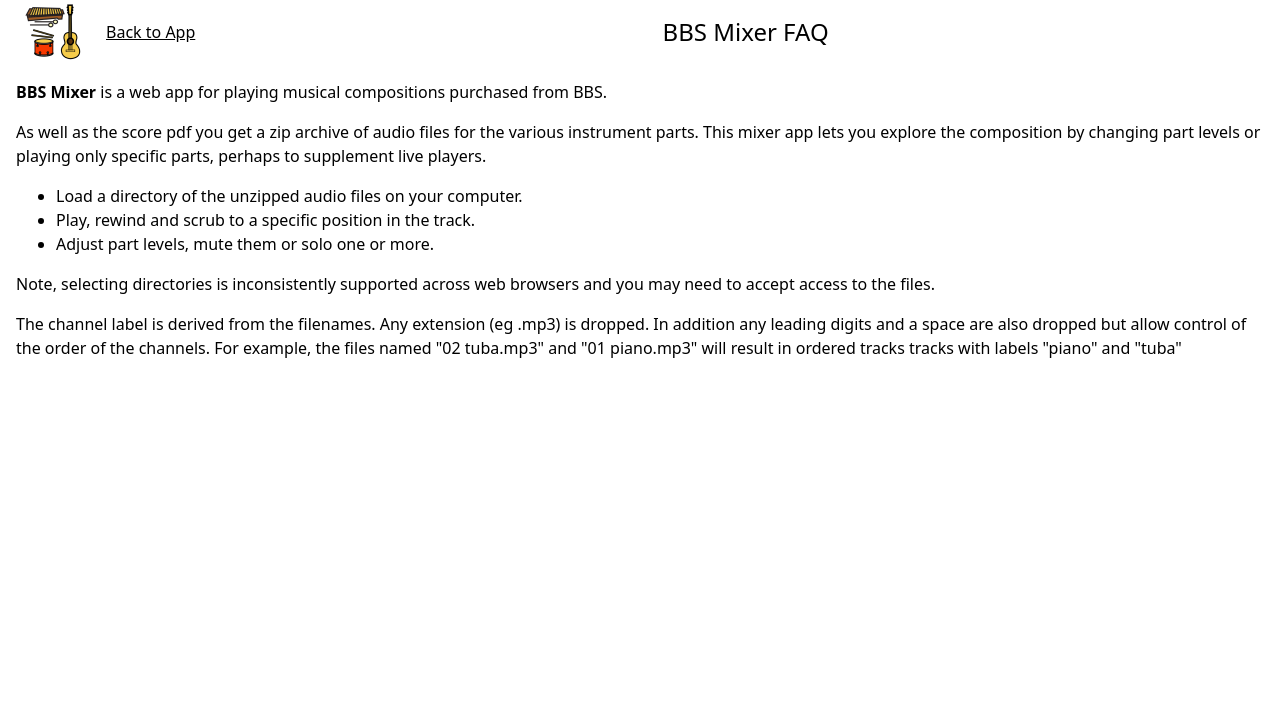
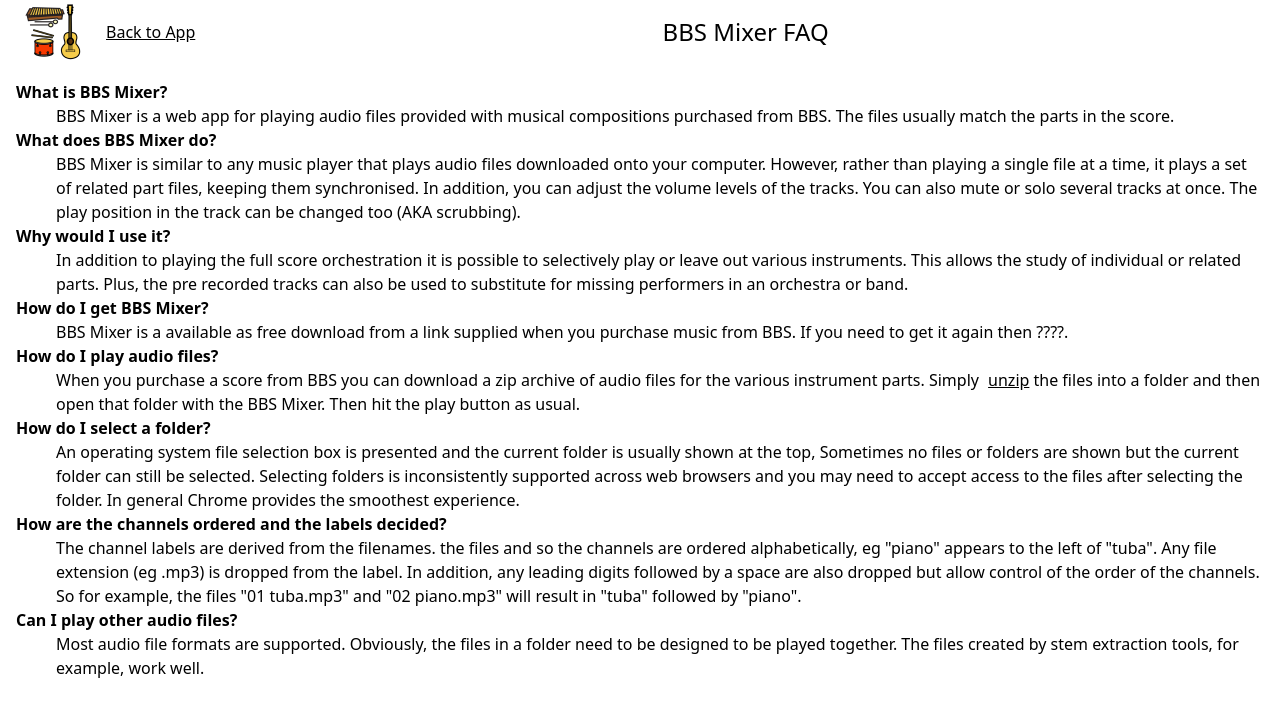
Before and after one commit to music-practice-tools/bbs-mixer, a SvelteKit app: page /faq in a window 1280 px wide. Shown: the top 716 px of the page. Built offline with nearby package versions, Linux system fonts and the light colour scheme.

Commit message:
Write FAQ

```diff
--- a/src/lib/FilePicker.svelte
+++ b/src/lib/FilePicker.svelte
@@ -26,7 +26,7 @@
       }
       return { dir: directoryHandle.name, files: fileHandles }
     } else {
-      alert("Your browser doesn't support selecting a directory")
+      alert("Your browser doesn't support selecting a folder")
     }
   }
 
--- a/src/lib/MediaSelector.svelte
+++ b/src/lib/MediaSelector.svelte
@@ -59,7 +59,7 @@
   <fieldset id="buttons">
     <legend>Select audio files to load into mixer tracks.</legend>
     <FilePicker
-      buttonText="Directory"
+      buttonText="Folder"
       on:filesSelected={handleFiles} />
     <!--    <FilePicker
       buttonText="Directory 2"
--- a/src/routes/+layout.svelte
+++ b/src/routes/+layout.svelte
@@ -41,7 +41,6 @@
   }
 
   :global(fieldset) {
-    display: block;
     margin-left: 2px;
     margin-right: 2px;
     padding-top: 0.35em;
@@ -51,8 +50,23 @@
     border: 2px groove (internal value);
   }
 
+  :global(dl) {
+    margin-top: 1em;
+    margin-bottom: 1em;
+    margin-left: 0;
+    margin-right: 0;
+  }
+
+  :global(dt) {
+    font-weight: bold;
+  }
+
+  :global(dd) {
+    display: block;
+    margin-left: 40px;
+  }
+
   :global(legend) {
-    display: block;
     padding-left: 2px;
     padding-right: 2px;
     border: none;
--- a/src/routes/faq/+page.svelte
+++ b/src/routes/faq/+page.svelte
@@ -1,36 +1,75 @@
 <script>
+  import Layout from '../+layout.svelte'
 </script>
 
-<p>
-  <strong>BBS Mixer</strong> is a web app for playing musical compositions purchased
-  from BBS.
-</p>
+<dl>
+  <dt>What is BBS Mixer?</dt>
+  <dd>
+    BBS Mixer is a web app for playing audio files provided with musical
+    compositions purchased from BBS. The files usually match the parts in the
+    score.
+  </dd>
 
-<p>
-  As well as the score pdf you get a zip archive of audio files for the various
-  instrument parts. This mixer app lets you explore the composition by changing
-  part levels or playing only specific parts, perhaps to supplement live
-  players.
-</p>
+  <dt>What does BBS Mixer do?</dt>
+  <dd>
+    BBS Mixer is similar to any music player that plays audio files downloaded
+    onto your computer. However, rather than playing a single file at a time, it
+    plays a set of related part files, keeping them synchronised. In addition,
+    you can adjust the volume levels of the tracks. You can also mute or solo
+    several tracks at once. The play position in the track can be changed too
+    (AKA scrubbing).
+  </dd>
 
-<ul role="list">
-  <li>Load a directory of the unzipped audio files on your computer.</li>
-  <li>Play, rewind and scrub to a specific position in the track.</li>
-  <li>Adjust part levels, mute them or solo one or more.</li>
-</ul>
+  <dt>Why would I use it?</dt>
+  <dd>
+    In addition to playing the full score orchestration it is possible to
+    selectively play or leave out various instruments. This allows the study of
+    individual or related parts. Plus, the pre recorded tracks can also be used
+    to substitute for missing performers in an orchestra or band.
+  </dd>
 
-<p>
-  Note, selecting directories is inconsistently supported across web browsers
-  and you may need to accept access to the files.
-</p>
+  <dt>How do I get BBS Mixer?</dt>
+  <dd>
+    BBS Mixer is a available as free download from a link supplied when you
+    purchase music from BBS. If you need to get it again then ????.
+  </dd>
 
-<p>
-  The channel label is derived from the filenames. Any extension (eg .mp3) is
-  dropped. In addition any leading digits and a space are also dropped but allow
-  control of the order of the channels. For example, the files named "02
-  tuba.mp3" and "01 piano.mp3" will result in ordered tracks tracks with labels
-  "piano" and "tuba"
-</p>
+  <dt>How do I play audio files?</dt>
+  <dd>
+    When you purchase a score from BBS you can download a zip archive of audio
+    files for the various instrument parts. Simply <a
+      href="https://support.apple.com/en-gb/guide/mac-help/mchlp2528/mac"
+      >unzip</a> the files into a folder and then open that folder with the BBS Mixer.
+    Then hit the play button as usual.
+  </dd>
+
+  <dt>How do I select a folder?</dt>
+  <dd>
+    An operating system file selection box is presented and the current folder
+    is usually shown at the top, Sometimes no files or folders are shown but the
+    current folder can still be selected. Selecting folders is inconsistently
+    supported across web browsers and you may need to accept access to the files
+    after selecting the folder. In general Chrome provides the smoothest
+    experience.
+  </dd>
+
+  <dt>How are the channels ordered and the labels decided?</dt>
+  <dd>
+    The channel labels are derived from the filenames. the files and so the
+    channels are ordered alphabetically, eg "piano" appears to the left of
+    "tuba". Any file extension (eg .mp3) is dropped from the label. In addition,
+    any leading digits followed by a space are also dropped but allow control of
+    the order of the channels. So for example, the files "01 tuba.mp3" and "02
+    piano.mp3" will result in "tuba" followed by "piano".
+  </dd>
+
+  <dt>Can I play other audio files?</dt>
+  <dd>
+    Most audio file formats are supported. Obviously, the files in a folder need
+    to be designed to be played together. The files created by stem extraction
+    tools, for example, work well.
+  </dd>
+</dl>
 
 <style>
 </style>
```
